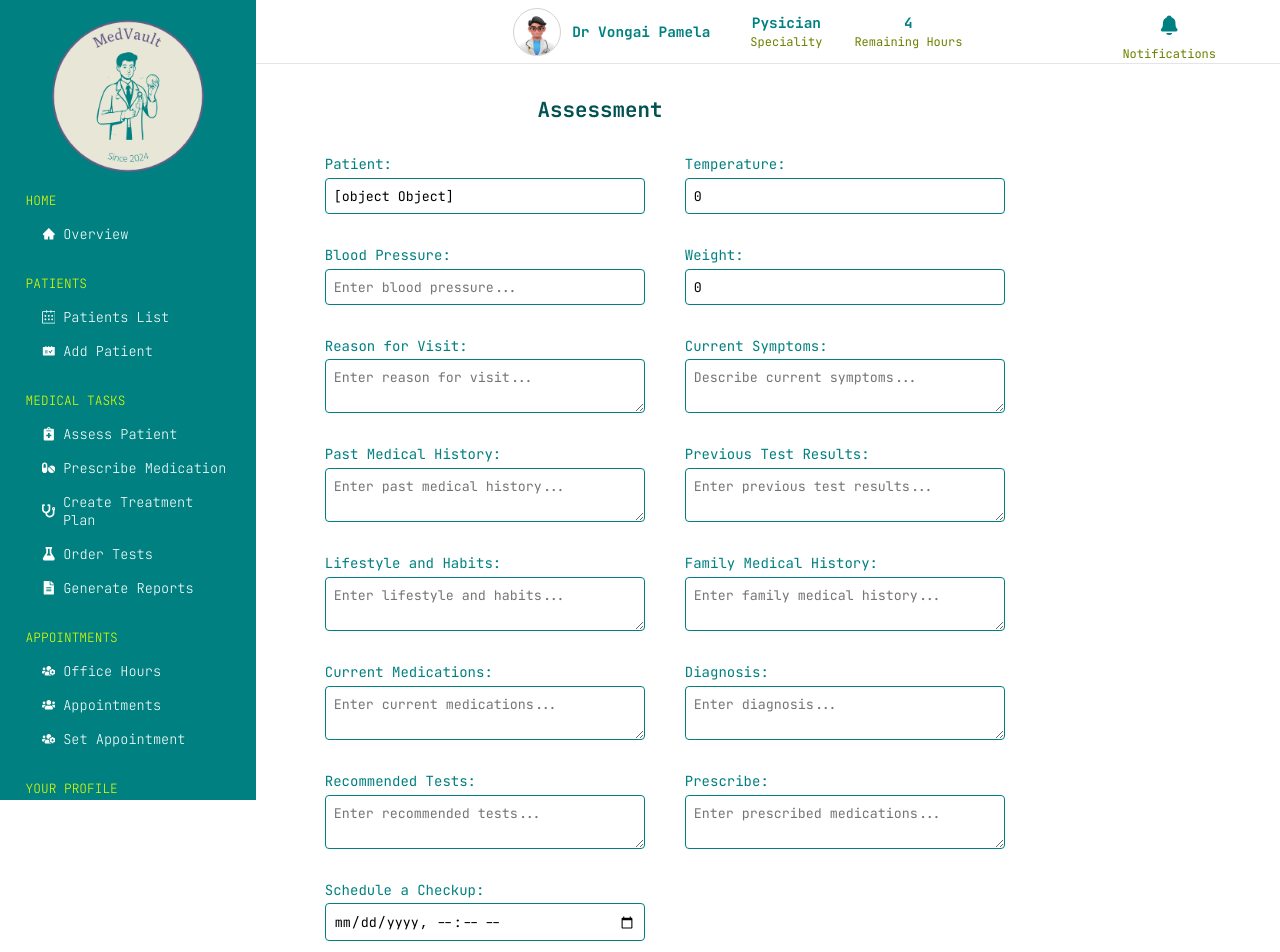
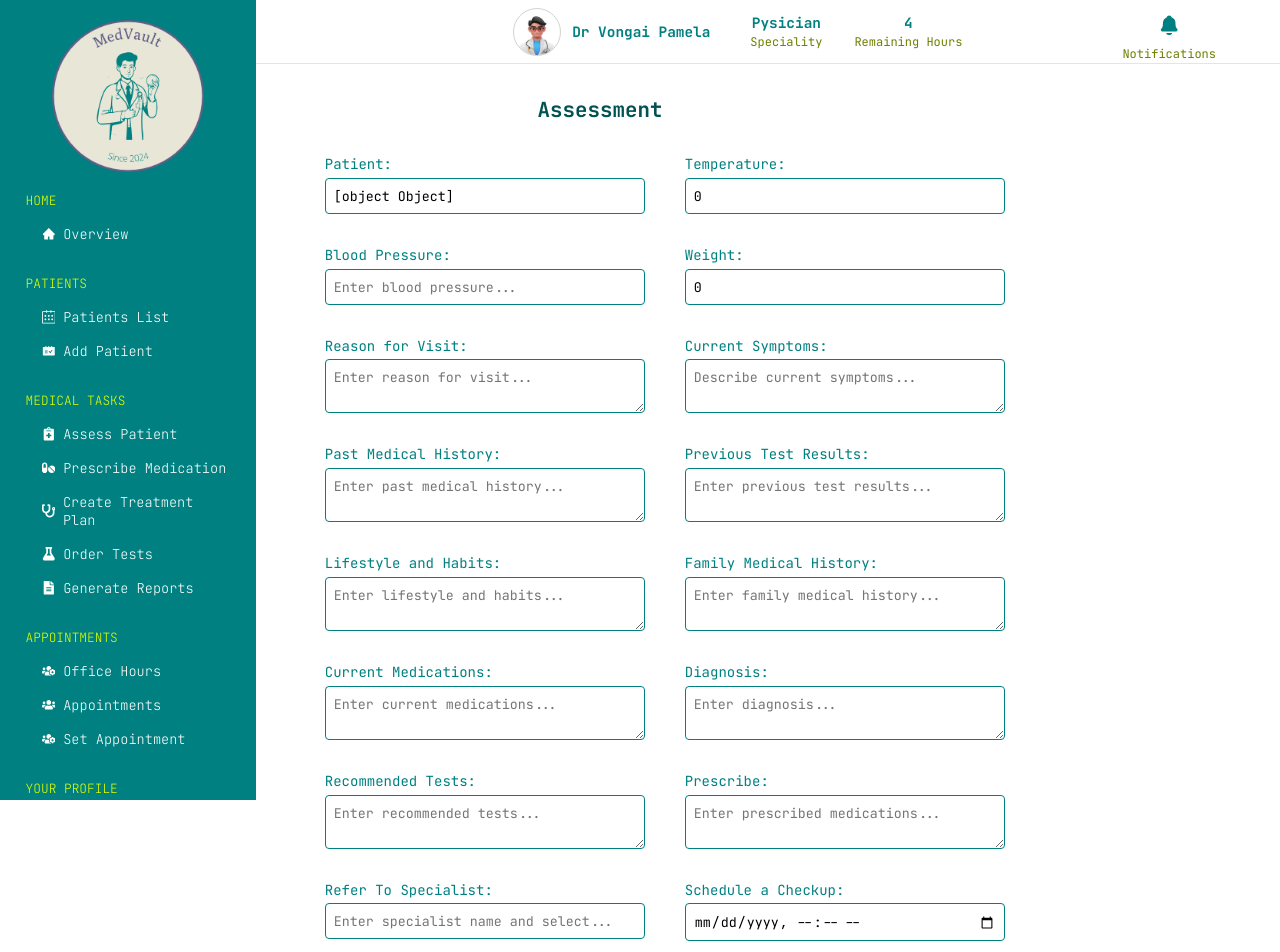
Before and after one commit to Amen-Musingarimi/medvault, a React (Create React App) app: page /medical-tasks/patient-assessment in a window 1280 px wide. Shown: the top 952 px of the page. Built offline with nearby package versions, Linux system fonts and the light colour scheme.

Commit message:
add more inputs

```diff
--- a/src/components/medicalTasks/AssessPatient.jsx
+++ b/src/components/medicalTasks/AssessPatient.jsx
@@ -190,6 +190,17 @@ const PatientAssessmentForm = () => {
             />
           </div>
           <div className={classes.form_control}>
+            <label className={classes.input_label}>Refer To Specialist:</label>
+            <input
+              type="text"
+              name="referral"
+              placeholder="Enter specialist name and select..."
+              value={formData.referral}
+              onChange={handleChange}
+              className={classes.input_area}
+            />
+          </div>
+          <div className={classes.form_control}>
             <label className={classes.input_label}>Schedule a Checkup:</label>
             <input
               type="datetime-local"
```
